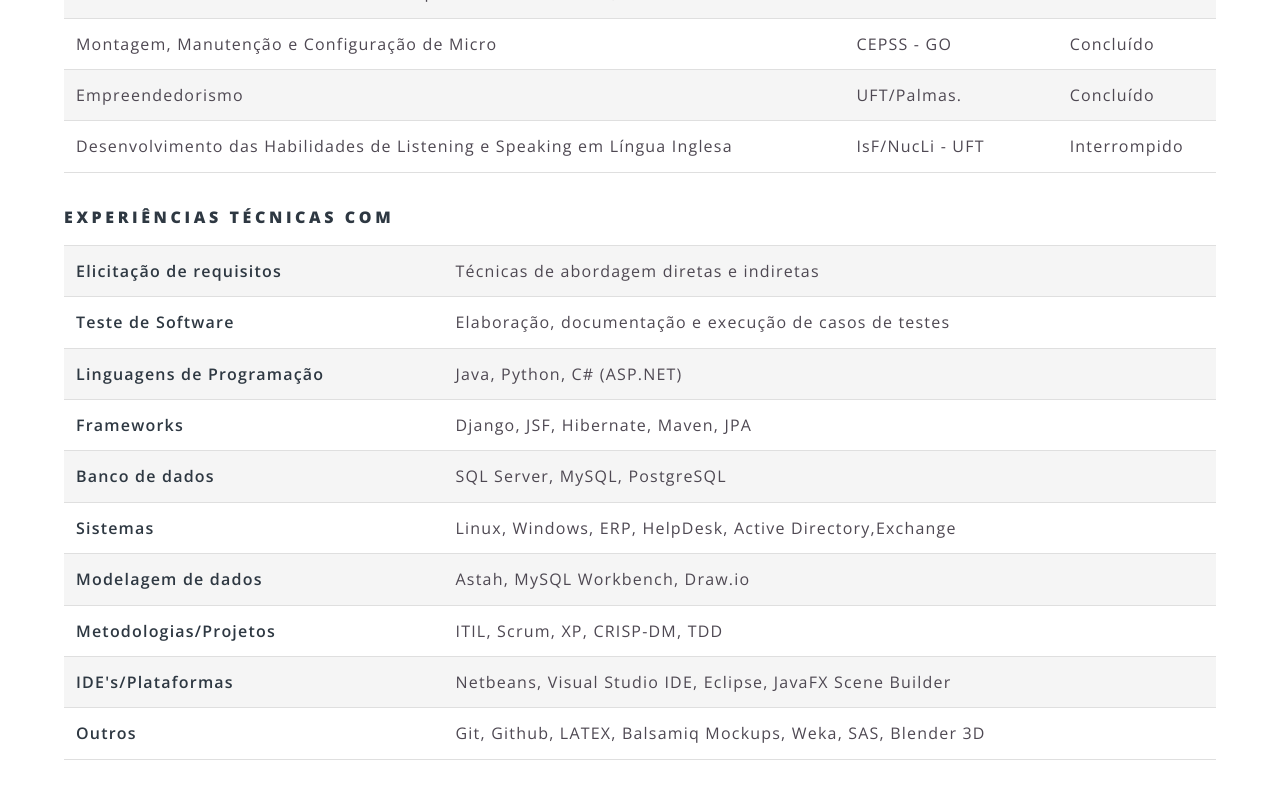
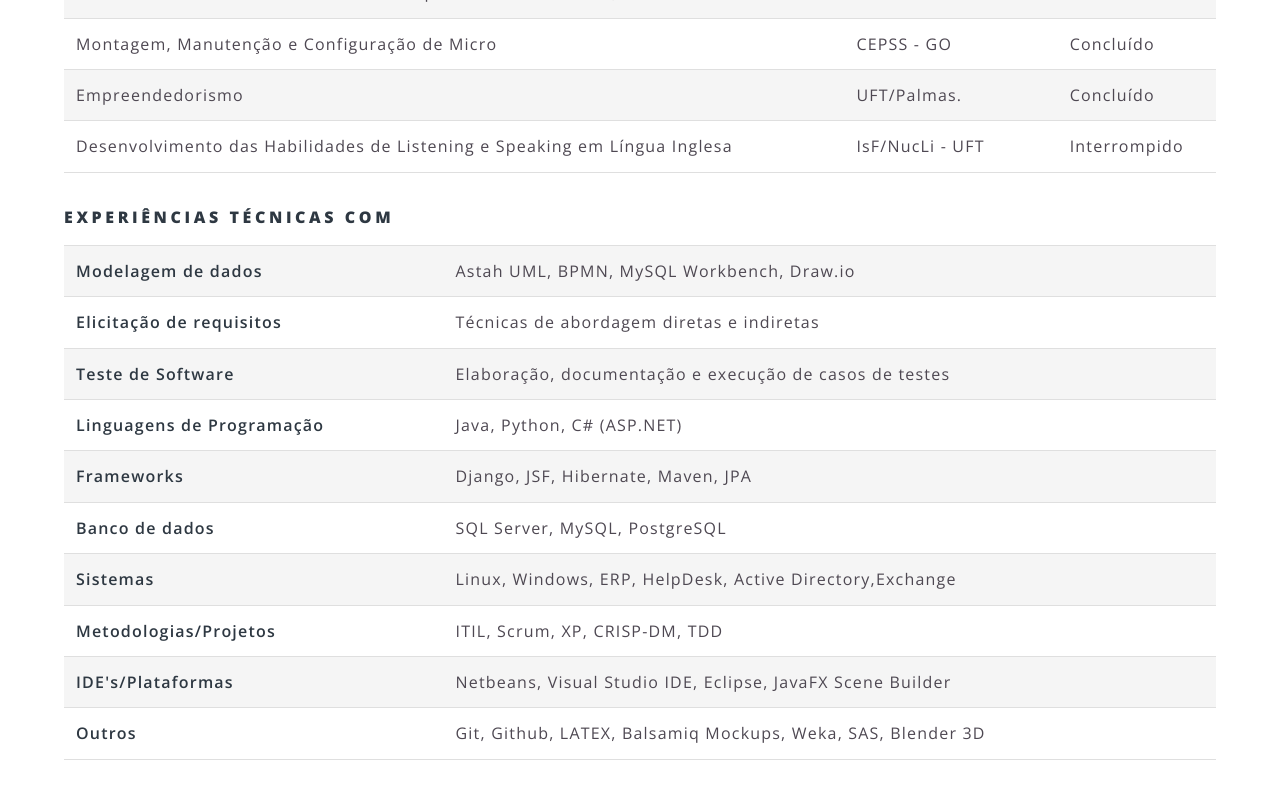
Before and after one commit to SaraFernandes/sarafernandes.github.io_sfdhgdfg, a Jekyll site: the page built from outras.html, in a window 1280 px wide and 900 px high, scrolled down 643 px, cut to the strip 0-796 px from the top of the window. Built offline with Jekyll 4.4.1, drawn with Linux system fonts in a browser that asks for light colours; some of the changed lines change nothing that is shown.

Commit message:
Update outras.html

```diff
--- a/outras.html
+++ b/outras.html
@@ -96,6 +96,11 @@ title: Outras
 					<table>
 						<tbody>
 							<tr>
+								<td><b>Modelagem de dados</b></td>
+								<td>Astah UML, BPMN, MySQL Workbench, Draw.io</td>
+							</tr>
+
+							<tr>
 								<td><b>Elicitação de requisitos</b></td>
 								<td>Técnicas de abordagem diretas e indiretas</td>
 							</tr>
@@ -129,10 +134,6 @@ title: Outras
 								<td>Site Campus</td>
 								<td>Em andamento</td>
 							</tr>-->
-							<tr>
-								<td><b>Modelagem de dados</b></td>
-								<td>Astah, MySQL Workbench, Draw.io</td>
-							</tr>
 
 							<tr>
 								<td><b>Metodologias/Projetos</b></td>
```
